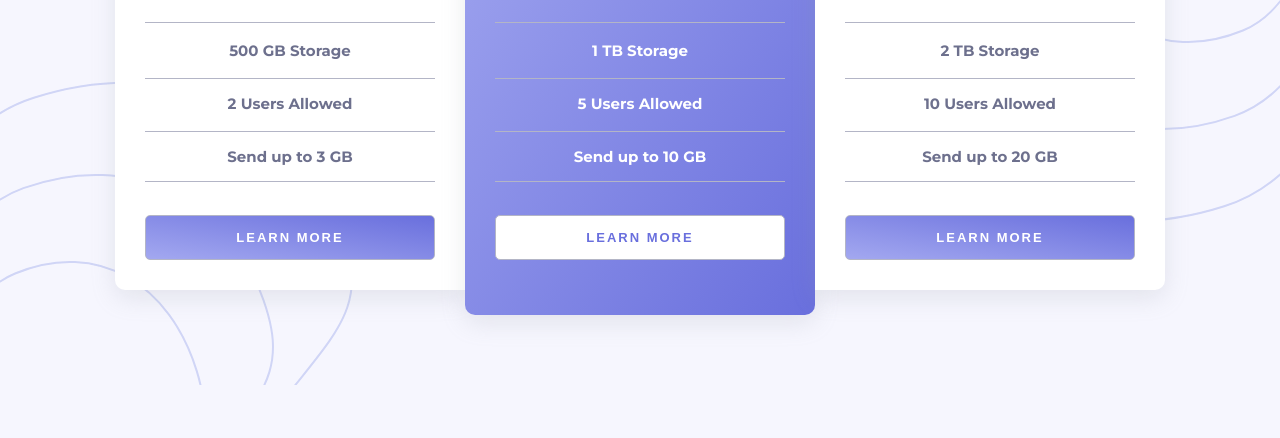
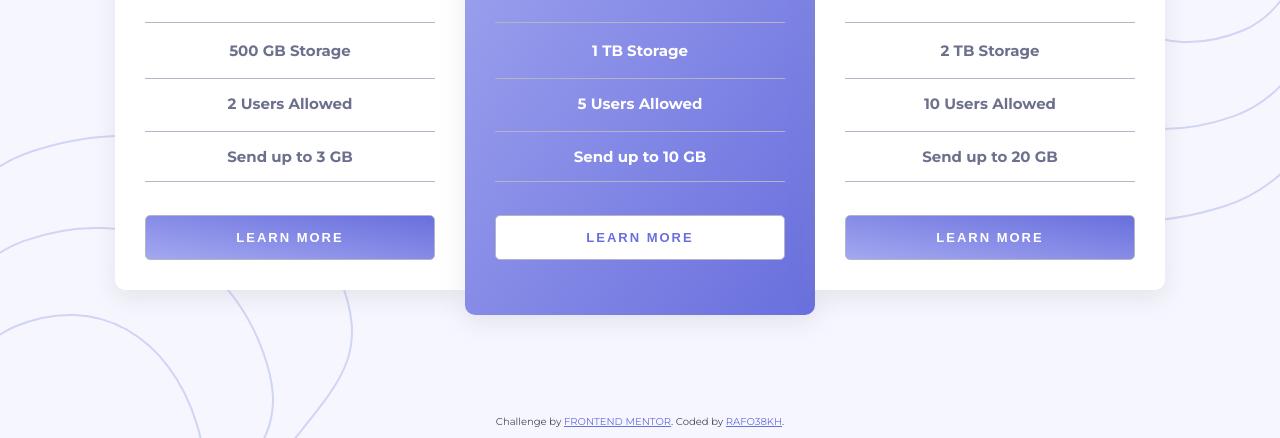
Before and after one commit to rafo38kh/pricing-component-with-toggle, a website: page index.html in a window 1280 px wide. Shown: the part 435-873 px from the top of the page. Before the commit the page ends 820 px from the top, so only its background shows below. Drawn offline with Linux system fonts and the light colour scheme.

Commit message:
update README

```diff
--- a/index.html
+++ b/index.html
@@ -13,7 +13,7 @@
     <link rel="preconnect" href="https://fonts.googleapis.com" />
     <link rel="preconnect" href="https://fonts.gstatic.com" crossorigin />
     <link
-      href="https://fonts.googleapis.com/css2?family=Montserrat:wght@700&display=swap"
+      href="https://fonts.googleapis.com/css2?family=Montserrat:wght@400;700&display=swap"
       rel="stylesheet"
     />
     <title>Frontend Mentor | [Challenge Name Here]</title>
@@ -85,5 +85,23 @@
         </div>
       </div>
     </main>
+
+    <footer>
+      <p class="attribution">
+        Challenge by
+        <a
+          class="attribution__link"
+          href="https://www.frontendmentor.io?ref=challenge"
+          target="_blank"
+          >Frontend Mentor</a
+        >. Coded by
+        <a
+          class="attribution__link"
+          href="https://github.com/rafo38kh"
+          target="_blank"
+          >rafo38kh</a
+        >.
+      </p>
+    </footer>
   </body>
 </html>
--- a/scss/_base.scss
+++ b/scss/_base.scss
@@ -1,4 +1,4 @@
-$gradient: hsl(236, 72%, 79%) to hsl(237, 63%, 64%);
+$gradient: #a3a8f0 to #696fdd;
 
 $color--veryLightGrayishBlue: hsl(240, 78%, 98%);
 $color--lightGrayishBlue: hsl(234, 14%, 74%);
@@ -22,6 +22,7 @@ html {
 body {
   font-size: 1.6rem;
   font-family: "Montserrat", sans-serif;
+  font-weight: 700;
   display: grid;
   justify-items: center;
   grid-template-columns: 1fr;
--- a/scss/_component.scss
+++ b/scss/_component.scss
@@ -216,3 +216,26 @@
     }
   }
 }
+
+.attribution {
+  width: 100%;
+  font-size: clamp(0.8rem, 1vw, 1rem);
+  font-weight: 400;
+  text-align: center;
+  margin: 0 auto;
+  padding: 3rem 0 1rem 0;
+  color: $color--darkGrayishBlue;
+  transition: all 0.2s;
+
+  &__link:link,
+  &__link:visited {
+    text-transform: uppercase;
+    color: #696fdd;
+    transition: all 0.2s;
+  }
+
+  &__link:hover,
+  &__link:active {
+    font-weight: 700;
+  }
+}
```
Also changed, not shown: README.md, css/style.css, images/screenshot.png (added), 1 other file.
